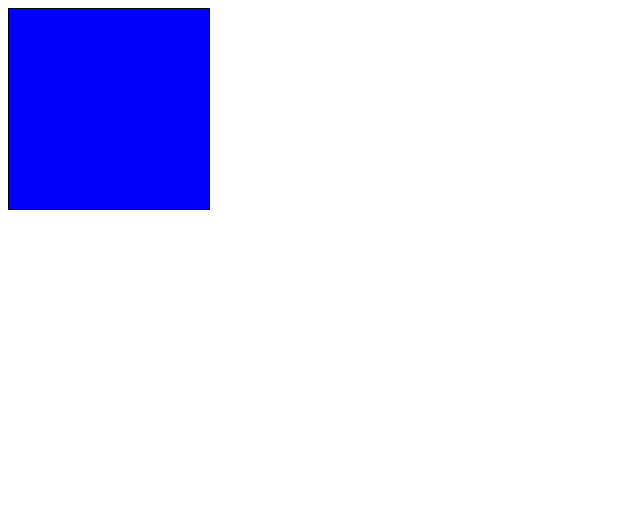
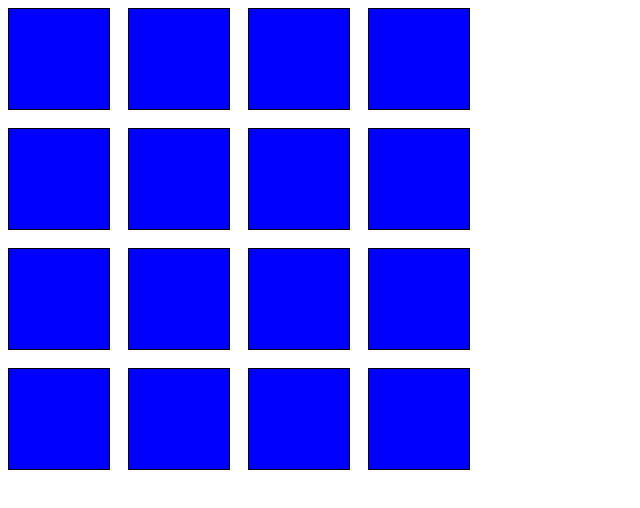
Before and after one commit to Kagava/memory-game, a website: page index.html in a window 1280 px wide. Shown: the whole page, without its empty margins (0-640 px from the left). Drawn offline with Linux system fonts and the light colour scheme.

Commit message:
feat: add game grid

```diff
--- a/index.scss
+++ b/index.scss
@@ -1 +1,2 @@
+@use "src/styles/grid-style";
 @use "src/styles/card-style";
--- a/src/scripts/index.js
+++ b/src/scripts/index.js
@@ -36,10 +36,6 @@ class Card {
   }
 }
 
-const firstCard = new Card("😀", 1);
-
-body.append(firstCard.getCard());
-
 function addClass(e) {
   const cardTarget = e.target;
   console.log(cardTarget);
@@ -49,3 +45,91 @@ function addClass(e) {
     cardTarget.classList.remove("card--clicked");
   }, 1000);
 }
+
+class GameField {
+  #emojiArray = ["😀", "🙈", "🥵", "🥶", "💀", "👽", "👾", "🐷"];
+
+  #gameMatrix = null;
+  #gameGrid = null;
+
+  constructor() {
+    this.#createBoard();
+  }
+
+  #createBoard() {
+    this.#createMatrix();
+    this.#suffleArray();
+    this.#createGameField();
+  }
+
+  #createMatrix() {
+    let gameMatrix = new Array(4);
+
+    for (let i = 0; i < gameMatrix.length; i++) {
+      gameMatrix[i] = new Array(4);
+    }
+
+    this.#gameMatrix = gameMatrix;
+  }
+
+  #suffleArray() {
+    const suffletdArray = [];
+    const copyEmoji = this.#emojiArray.slice();
+    const copyEmojiCounter = new Map();
+    while (copyEmoji.length) {
+      const emojiIndex = Math.floor(Math.random() * copyEmoji.length);
+      const emoji = copyEmoji[emojiIndex];
+
+      if (copyEmojiCounter[emoji] === undefined) {
+        copyEmojiCounter[emoji] = 1;
+        suffletdArray.push(emoji);
+      } else {
+        suffletdArray.push(emoji);
+        copyEmoji.splice(emojiIndex, 1);
+      }
+    }
+    this.#fillMatrix(suffletdArray);
+  }
+
+  #fillMatrix(suffledArray) {
+    for (let i = 0; i < 4; i++) {
+      for (let j = 0; j < 4; j++) {
+        this.#gameMatrix[i][j] = suffledArray[4 * i + j];
+      }
+    }
+    console.log(this.#gameMatrix);
+  }
+
+  #createGameField() {
+    this.#createGrid();
+    this.#fillGrid();
+    body.append(this.#gameGrid);
+  }
+
+  #createGrid() {
+    const grid = document.createElement("div");
+    grid.className = "game__grid";
+    this.#gameGrid = grid;
+  }
+
+  #fillGrid() {
+    for (let i = 0; i < 4; i++) {
+      for (let j = 0; j < 4; j++) {
+        const currentEmoji = this.#gameMatrix[i][j];
+        const emojiIndex = this.#emojiArray.indexOf(currentEmoji);
+        const card = new Card(currentEmoji, emojiIndex);
+        this.#gameGrid.append(card.getCard());
+      }
+    }
+  }
+}
+
+const gameFiled = new GameField();
+
+/* 0 1 2 3
+  4 5 6 7
+  8 9 10 11
+  12 13 14 15
+*/
+// Math.floor(x / 4) - i
+// x - 4 * Math.floor(x / 4) - j
--- a/src/styles/_card-style.scss
+++ b/src/styles/_card-style.scss
@@ -1,6 +1,7 @@
 .game__card {
-  width: 200px;
-  height: 200px;
+  cursor: pointer;
+  width: 100px;
+  height: 100px;
   display: flex;
   justify-content: center;
   align-items: center;
--- /dev/null
+++ b/src/styles/_grid-style.scss
@@ -0,0 +1,6 @@
+.game__grid {
+  display: grid;
+  grid-template-columns: repeat(4, 100px);
+  grid-template-rows: repeat(4, 100px);
+  gap: 20px;
+}
```
Also changed, not shown: index.css.
